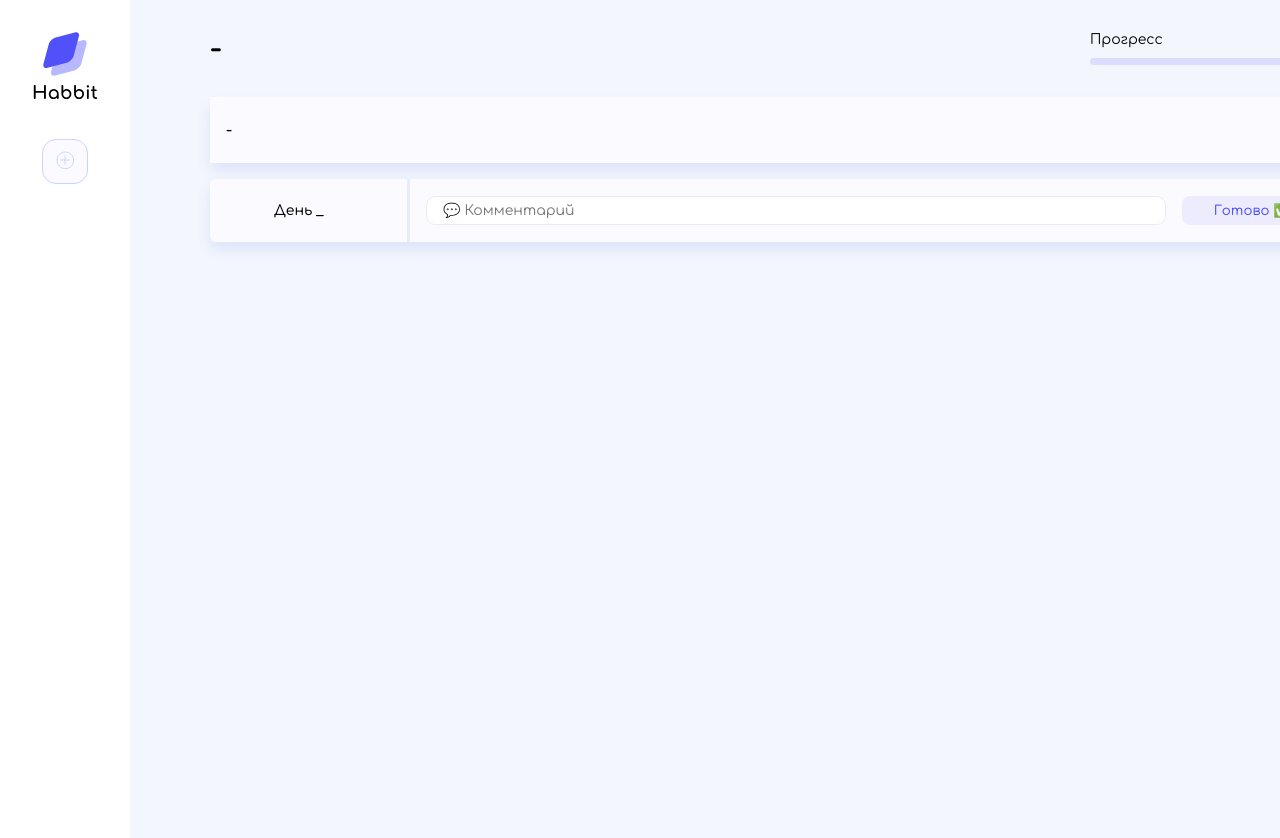
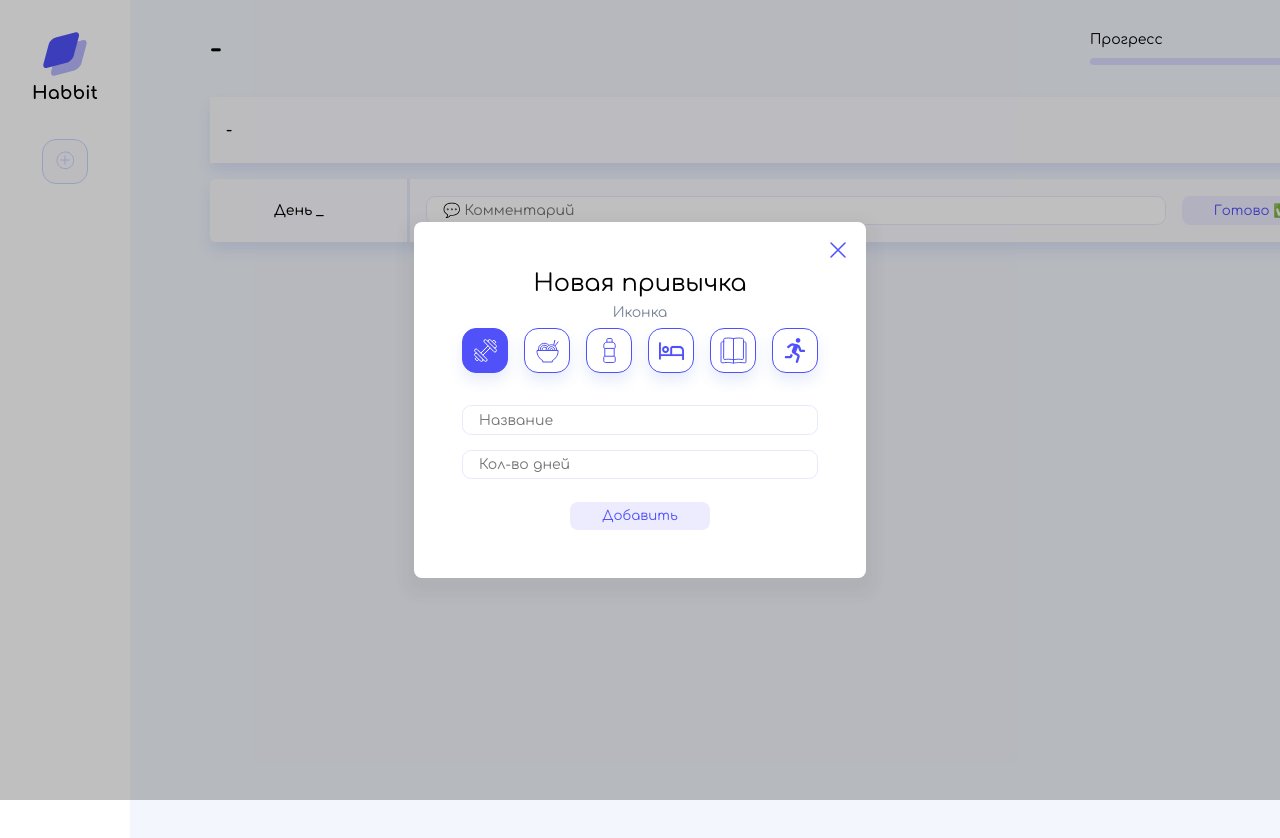
Before and after one commit to VitalyG17/habit-tracker, a plain HTML site: page index.html in a window 1280 px wide. Both pictures are taken after a click on the button 65 px from the left and 161 px from the top of the page. Shown: the top 838 px of the page. Drawn offline with Linux system fonts and the light colour scheme.

Commit message:
Added a popup window to add a new habit

```diff
--- a/index.html
+++ b/index.html
@@ -26,7 +26,7 @@
             <button class="menu-item"><img src="img/hab6.svg" alt="" /></button> -->
           </div>
           <button class="menu-add">
-            <img src="img/add.svg" alt="" />
+            <img src="img/add.svg" alt="" onclick="chekPopUp()"/>
           </button>
         </nav>
       </div>
@@ -66,6 +66,26 @@
           </div>
         </main>
       </div>
+      <div class="cover cover-hidden" id="add-habbit-popup">
+        <div class="pop-up">
+          <h2>Новая привычка</h2>
+          <div class="icon-lable">Иконка</div>
+          <div class="icon-select">
+            <button class="icon icon-active"><img src="img/sport.svg" alt="" /></button>
+            <button class="icon"><img src="img/food.svg" alt="" /></button>
+            <button class="icon"><img src="img/water.svg" alt="" /></button>
+            <button class="icon"><img src="img/sleep.svg" alt="" /></button>
+            <button class="icon"><img src="img/studies.svg" alt="" /></button>
+            <button class="icon"><img src="img/hab4.svg" alt="" /></button>
+          </div>
+          <form class="pop-up-form">
+            <input type="text" name="name" placeholder="Название" required>
+            <input type="number" name="target" placeholder="Кол-во дней" required>
+            <button class="button" type="submit">Добавить</button>
+          </form>
+          <button class="close-pop-up" onclick="chekPopUp()"><img src="img/close.svg" alt="" ></button>
+        </div>
+      </div>
     </div>
 
     <script src="scripts/app.js"></script>
--- a/scripts/app.js
+++ b/scripts/app.js
@@ -15,6 +15,9 @@ const page = {
     daysContainer: document.getElementById("days"),
     day: document.querySelector(".habbit-day"),
   },
+  popUp: {
+      popup: document.getElementById("add-habbit-popup"),
+  }
 };
 
 function loadData() {
@@ -71,7 +74,9 @@ function rerenderMainContent(activeHabbit) {
       <div class="habbit-day">День ${Number(index) + 1}</div>
       <div class="habbit-comment">${activeHabbit.days[index].comment}</div>
       <button class="habbit-delete">
-        <img src="img/trash.svg" alt="Удалить день ${index + 1}" />
+        <img src="img/trash.svg" alt="Удалить день ${
+          index + 1
+        }" onclick="deleteDay(${index})"/>
       </button>`;
     page.main.daysContainer.appendChild(element);
   }
@@ -95,6 +100,7 @@ function addDays(event) {
   form["comment"].classList.remove("error");
   if (!comment) {
     form["comment"].classList.add("error");
+    return;
   }
   habbits = habbits.map((habbit) => {
     if (habbit.id === globalAcctiveHabbitId) {
@@ -106,8 +112,31 @@ function addDays(event) {
     return habbit;
   });
   form["comment"].value = "";
-  render(globalAcctiveHabbitId)
-  saveData()
+  render(globalAcctiveHabbitId);
+  saveData();
+}
+
+function deleteDay(index) {
+  habbits = habbits.map((habbit) => {
+    if (habbit.id === globalAcctiveHabbitId) {
+      habbit.days.splice(index, 1);
+      return {
+        ...habbit,
+        days: habbit.days,
+      };
+    }
+    return habbit;
+  });
+  render(globalAcctiveHabbitId);
+  saveData();
+}
+
+function chekPopUp(){
+  if(page.popUp.popup.classList.contains('cover-hidden')) {
+    page.popUp.popup.classList.remove('cover-hidden')
+  } else {
+    page.popUp.popup.classList.add('cover-hidden')
+  }
 }
 
 (() => {
--- a/styles/style.css
+++ b/styles/style.css
@@ -219,7 +219,6 @@ input.error {
 .add-comment {
   padding: 0.4rem 2rem;
   border-radius: 8px;
-  font-weight: 500;
   text-align: center;
   border: none;
   cursor: pointer;
@@ -242,3 +241,115 @@ input.error {
   font-size: 16px;
   background: #fbfaff;
 }
+
+.cover {
+  position: fixed;
+  left: 0;
+  right: 0;
+  bottom: 0;
+  top: 0;
+  background: rgba(0, 0, 0, 0.25);
+  display: flex;
+  align-items: center;
+  justify-content: center;
+}
+
+.cover-hidden {
+  display: none;
+}
+
+.pop-up {
+  box-shadow: 0 8px 14px 12px rgba(56, 56, 56, 0.05);
+  background: #fff;
+  border-radius: 8px;
+  padding: 3rem;
+  position: relative;
+  display: flex;
+  flex-direction: column;
+  align-items: center;
+  gap: 0.5rem;
+}
+
+h2 {
+  font-weight: 400;
+  font-size: 24px;
+}
+
+.icon-lable {
+  font-size: 14px;
+  text-align: center;
+  color: #768396;
+}
+
+.icon-select {
+  display: flex;
+  gap: 1rem;
+}
+
+.icon {
+  display: flex;
+  align-items: center;
+  justify-content: center;
+  border: 0.5px solid var(--dark-blue);
+  border-radius: 14px;
+  width: 2.875rem;
+  height: 2.813rem;
+  box-shadow: 0 8px 14px 0 rgba(62, 107, 224, 0.12);
+  background: white;
+  cursor: pointer;
+}
+
+.icon-active {
+  background: var(--dark-blue);
+}
+
+.icon-active img {
+  filter: brightness(0) invert(1);
+}
+
+.icon:not(.icon-active):hover {
+  background: var(--light-blue);
+  transition: calc(var(--transition-time) - 0.3s);
+}
+
+.icon:hover img {
+  filter: brightness(0) invert(1);
+}
+
+.pop-up-form{
+  display: flex;
+  align-items: center;
+  flex-direction: column;
+  padding-top: 1.5rem;
+  gap: 0.9rem;
+  width: 100%;
+}
+
+.pop-up-form input {
+    width: 100%;
+}
+
+.button{
+  margin-top: 0.5rem;
+  padding: 0.4rem 2rem;
+  border-radius: 8px;
+  text-align: center;
+  border: none;
+  cursor: pointer;
+  background: #edecfe;
+  color: var(--dark-blue);
+}
+
+.close-pop-up {
+  position: absolute;
+  right: 1rem;
+  top: 1rem;
+  background: none;
+  border: none;
+  cursor: pointer;
+}
+
+.close-pop-up:hover {
+  transition: var(--transition-time);
+  filter: hue-rotate(120deg);
+}
```
Also changed, not shown: img/close.svg (added), img/sleep.svg (renamed from img/hab5.svg), img/studies.svg (renamed from img/hab6.svg), img/water.svg (renamed from img/hab2.svg).
